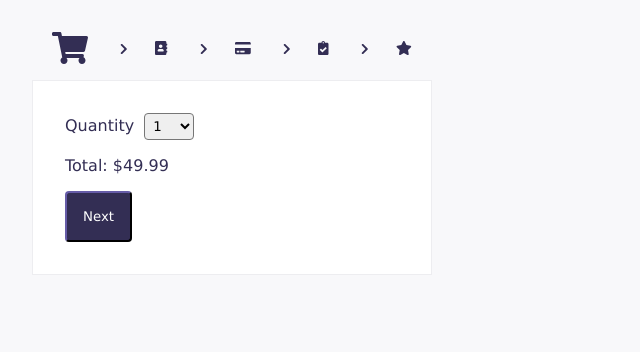
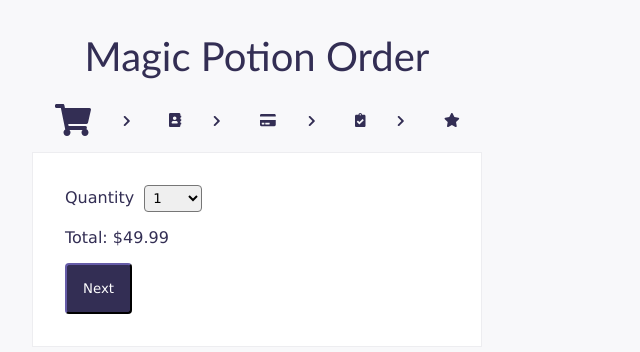
Before and after one commit to jessiheger/react-express-app, a React (Create React App) app: page / in a window 1280 px wide. Shown: the top 352 px of the page, without its empty margins (0-640 px from the left). Built offline with nearby package versions, Linux system fonts and the light colour scheme.

Commit message:
add title

```diff
--- a/src/components/MasterForm.js
+++ b/src/components/MasterForm.js
@@ -114,6 +114,7 @@ export const MasterForm = () => {
 
     return (
       <div style={MasterForm.styles.container}>
+        <div style={MasterForm.styles.title}>Magic Potion Order</div>
         <Breadcrumbs currentStep={currentStep} />
         <form style={MasterForm.styles.form}>
             <Quantity
@@ -143,10 +144,9 @@ export const MasterForm = () => {
 
   MasterForm.styles = {
       container: {
-          width: '100%',
-          minWidth: '400px',
+          width: '450px',
+        //   minWidth: '400px',
           fontFamily: 'larssiet, "Avant Garde", Avantgarde, "Century Gothic", CenturyGothic, AppleGothic, Verdana, sans-serif',
-
       },
       form: {
         display: 'flex',
@@ -159,5 +159,12 @@ export const MasterForm = () => {
       buttonContainer: {
           display: 'flex',
           justifyContent: 'space-between',
+      },
+      title: {
+        fontFamily: '"Trebuchet MS", "sans-serif"',
+        fontSize: '2.5rem',
+        display: 'flex',
+        justifyContent: 'center',
+        marginBottom: '1.5rem',
       }
   }
```
